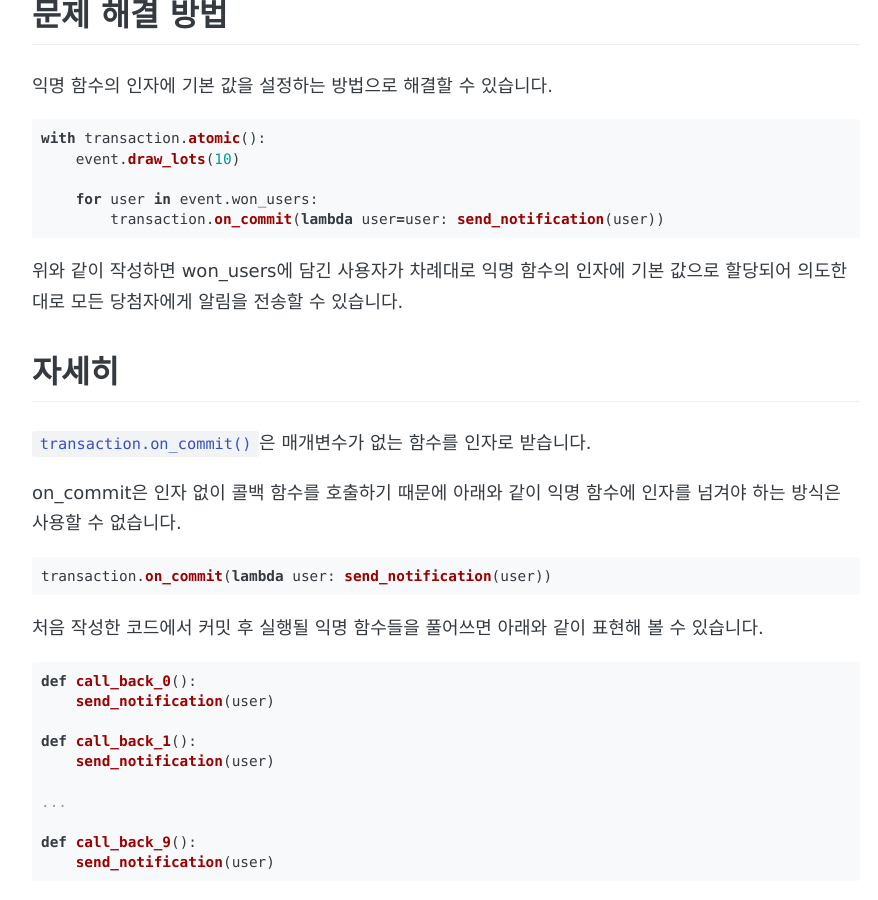
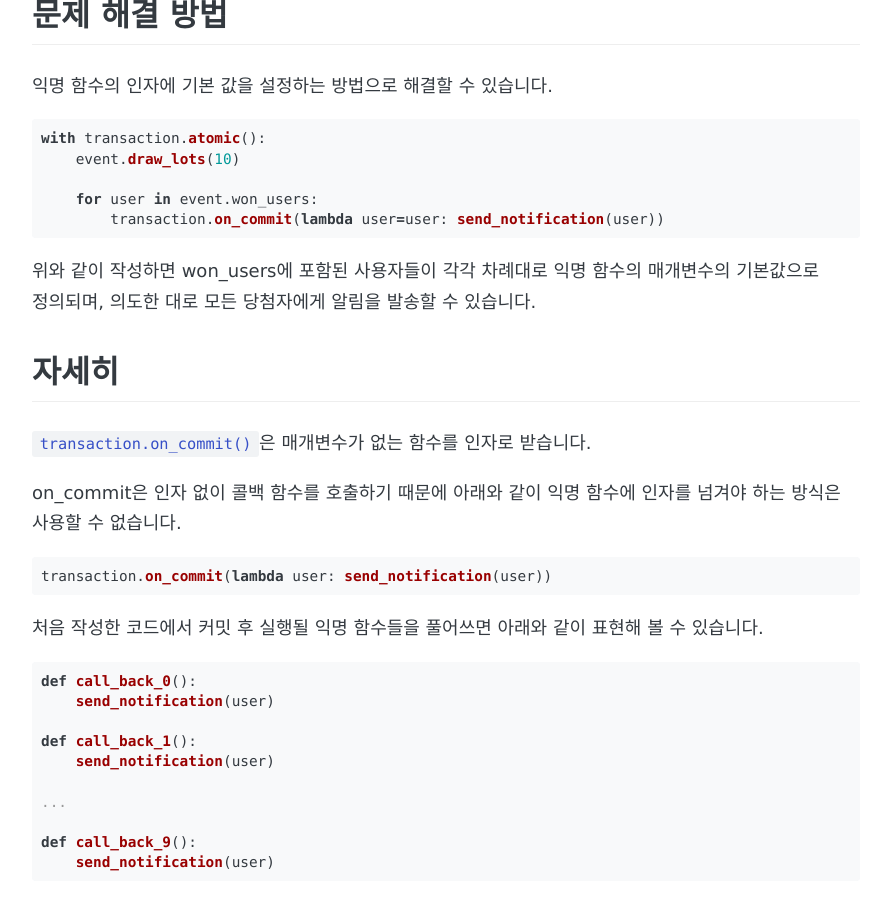
Before and after one commit to 8percent/8percent.github.io, a Jekyll site: the page built from _posts/2020-10-26-transaction-on-commit.md, in a window 1280 px wide and 900 px high, scrolled down 1241 px. Shown: the whole window, without its empty margins (194-1072 px from the left). Built offline with Jekyll 4.4.1, drawn with Linux system fonts in a browser that asks for light colours; some web fonts are replaced.

Commit message:
Update _posts/2020-10-26-transaction-on-commit.md
Co-authored-by: Bak Yeon O <bakyeono@gmail.com>

````diff
--- a/_posts/2020-10-26-transaction-on-commit.md
+++ b/_posts/2020-10-26-transaction-on-commit.md
@@ -51,7 +51,7 @@ with transaction.atomic():
         transaction.on_commit(lambda user=user: send_notification(user))
 ```
 
-위와 같이 작성하면 won_users에 담긴 사용자가 차례대로 익명 함수의 인자에 기본 값으로 할당되어 의도한 대로 모든 당첨자에게 알림을 전송할 수 있습니다.
+위와 같이 작성하면 won_users에 포함된 사용자들이 각각 차례대로 익명 함수의 매개변수의 기본값으로 정의되며, 의도한 대로 모든 당첨자에게 알림을 발송할 수 있습니다.
 
 
 ## 자세히
````
